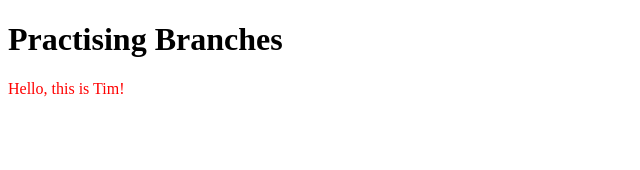
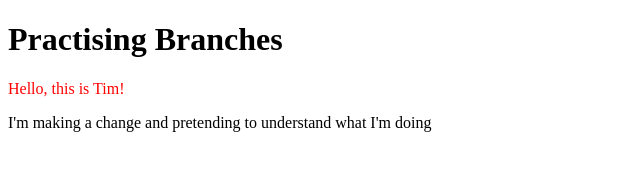
Before and after one commit to TimBroderick44/my-test-repo, a plain HTML site: page index.html in a window 1280 px wide. Shown: the whole page, without its empty margins (0-640 px from the left). Drawn offline with Linux system fonts and the light colour scheme.

Commit message:
GitHub Challenge with Partner

```diff
--- a/index.html
+++ b/index.html
@@ -8,5 +8,6 @@
     <body>
         <h1> Practising Branches</h1>
         <p style="color: red;">Hello, this is Tim!</p>
+        <p> I'm making a change and pretending to understand what I'm doing</p>
     </body>
 </html>
```
